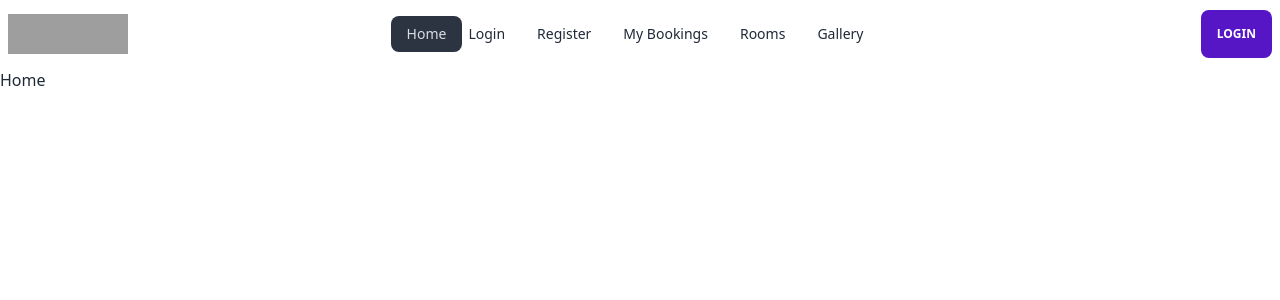
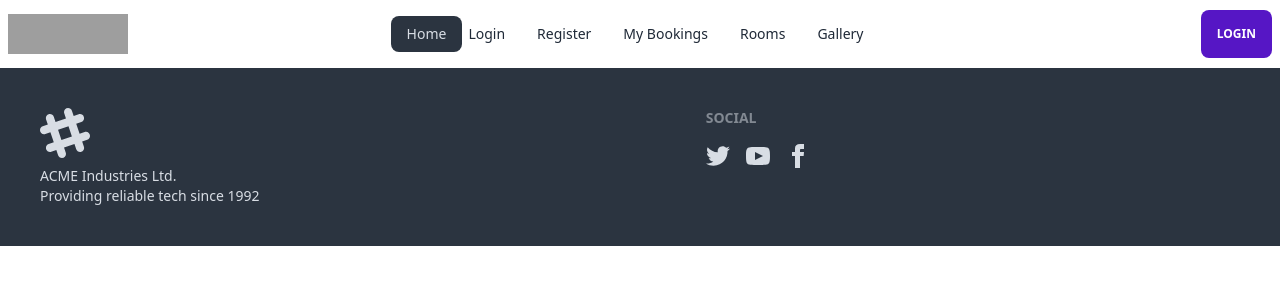
Before and after one commit to Abrar-404/Inn-Tero-Client, a React (Vite) app in the folder inn-tero-client/: page / in a window 1280 px wide. Shown: the top 300 px of the page. Built offline with nearby package versions, Linux system fonts and the light colour scheme; no server answers; grey boxes are pictures that could not be loaded.

Commit message:
Added error page

```diff
--- /dev/null
+++ b/inn-tero-client/src/Components/ErrorElements/ErrorElements.jsx
@@ -0,0 +1,25 @@
+import { Link } from 'react-router-dom';
+import Button from '../Button/Button';
+
+const ErrorElements = () => {
+  return (
+    <div className="mx-auto max-w-[425px] md:max-w-[768px] lg:max-w-[1400px]">
+      <div className="mx-auto relative">
+        <img
+          className="w-full h-screen mx-auto"
+          src="https://i.ibb.co/KDm3CH4/gif-404.gif"
+          alt=""
+        />
+        <Link to="/">
+          <div className="absolute lg:top-[710px] lg:left-[610px] md:top-[280px] md:left-[290px] top-[280px] left-[120px]">
+            <Button>
+              <button className="btn rounded-full px-10">Back To Home</button>
+            </Button>
+          </div>
+        </Link>
+      </div>
+    </div>
+  );
+};
+
+export default ErrorElements;
--- /dev/null
+++ b/inn-tero-client/src/Components/Footer/Footer.jsx
@@ -0,0 +1,66 @@
+const Footer = () => {
+  return (
+    <div>
+      <footer className="footer p-10 bg-neutral text-neutral-content">
+        <aside>
+          <svg
+            width="50"
+            height="50"
+            viewBox="0 0 24 24"
+            xmlns="http://www.w3.org/2000/svg"
+            fillRule="evenodd"
+            clipRule="evenodd"
+            className="fill-current"
+          >
+            <path d="M22.672 15.226l-2.432.811.841 2.515c.33 1.019-.209 2.127-1.23 2.456-1.15.325-2.148-.321-2.463-1.226l-.84-2.518-5.013 1.677.84 2.517c.391 1.203-.434 2.542-1.831 2.542-.88 0-1.601-.564-1.86-1.314l-.842-2.516-2.431.809c-1.135.328-2.145-.317-2.463-1.229-.329-1.018.211-2.127 1.231-2.456l2.432-.809-1.621-4.823-2.432.808c-1.355.384-2.558-.59-2.558-1.839 0-.817.509-1.582 1.327-1.846l2.433-.809-.842-2.515c-.33-1.02.211-2.129 1.232-2.458 1.02-.329 2.13.209 2.461 1.229l.842 2.515 5.011-1.677-.839-2.517c-.403-1.238.484-2.553 1.843-2.553.819 0 1.585.509 1.85 1.326l.841 2.517 2.431-.81c1.02-.33 2.131.211 2.461 1.229.332 1.018-.21 2.126-1.23 2.456l-2.433.809 1.622 4.823 2.433-.809c1.242-.401 2.557.484 2.557 1.838 0 .819-.51 1.583-1.328 1.847m-8.992-6.428l-5.01 1.675 1.619 4.828 5.011-1.674-1.62-4.829z"></path>
+          </svg>
+          <p>
+            ACME Industries Ltd.
+            <br />
+            Providing reliable tech since 1992
+          </p>
+        </aside>
+        <nav>
+          <header className="footer-title">Social</header>
+          <div className="grid grid-flow-col gap-4">
+            <a>
+              <svg
+                xmlns="http://www.w3.org/2000/svg"
+                width="24"
+                height="24"
+                viewBox="0 0 24 24"
+                className="fill-current"
+              >
+                <path d="M24 4.557c-.883.392-1.832.656-2.828.775 1.017-.609 1.798-1.574 2.165-2.724-.951.564-2.005.974-3.127 1.195-.897-.957-2.178-1.555-3.594-1.555-3.179 0-5.515 2.966-4.797 6.045-4.091-.205-7.719-2.165-10.148-5.144-1.29 2.213-.669 5.108 1.523 6.574-.806-.026-1.566-.247-2.229-.616-.054 2.281 1.581 4.415 3.949 4.89-.693.188-1.452.232-2.224.084.626 1.956 2.444 3.379 4.6 3.419-2.07 1.623-4.678 2.348-7.29 2.04 2.179 1.397 4.768 2.212 7.548 2.212 9.142 0 14.307-7.721 13.995-14.646.962-.695 1.797-1.562 2.457-2.549z"></path>
+              </svg>
+            </a>
+            <a>
+              <svg
+                xmlns="http://www.w3.org/2000/svg"
+                width="24"
+                height="24"
+                viewBox="0 0 24 24"
+                className="fill-current"
+              >
+                <path d="M19.615 3.184c-3.604-.246-11.631-.245-15.23 0-3.897.266-4.356 2.62-4.385 8.816.029 6.185.484 8.549 4.385 8.816 3.6.245 11.626.246 15.23 0 3.897-.266 4.356-2.62 4.385-8.816-.029-6.185-.484-8.549-4.385-8.816zm-10.615 12.816v-8l8 3.993-8 4.007z"></path>
+              </svg>
+            </a>
+            <a>
+              <svg
+                xmlns="http://www.w3.org/2000/svg"
+                width="24"
+                height="24"
+                viewBox="0 0 24 24"
+                className="fill-current"
+              >
+                <path d="M9 8h-3v4h3v12h5v-12h3.642l.358-4h-4v-1.667c0-.955.192-1.333 1.115-1.333h2.885v-5h-3.808c-3.596 0-5.192 1.583-5.192 4.615v3.385z"></path>
+              </svg>
+            </a>
+          </div>
+        </nav>
+      </footer>
+    </div>
+  );
+};
+
+export default Footer;
--- a/inn-tero-client/src/Components/Home/Home.jsx
+++ b/inn-tero-client/src/Components/Home/Home.jsx
@@ -1,9 +1,9 @@
+import Footer from '../Footer/Footer';
 
 const Home = () => {
   return (
     <div>
-
-      <h1>Home</h1>
+      <Footer></Footer>
     </div>
   );
 };
--- a/inn-tero-client/src/main.jsx
+++ b/inn-tero-client/src/main.jsx
@@ -11,11 +11,13 @@
 import AuthProvider from './Providers/AuthProvider';
 import PrivateRoute from './PrivateRoute/PrivateRoute';
 import Rooms from './Components/Rooms/Rooms';
+import ErrorElements from './Components/ErrorElements/ErrorElements';
 
 const router = createBrowserRouter([
   {
     path: '/',
     element: <MainLayout></MainLayout>,
+    errorElement: <ErrorElements></ErrorElements>,
     children: [
       {
         path: '/',
```
